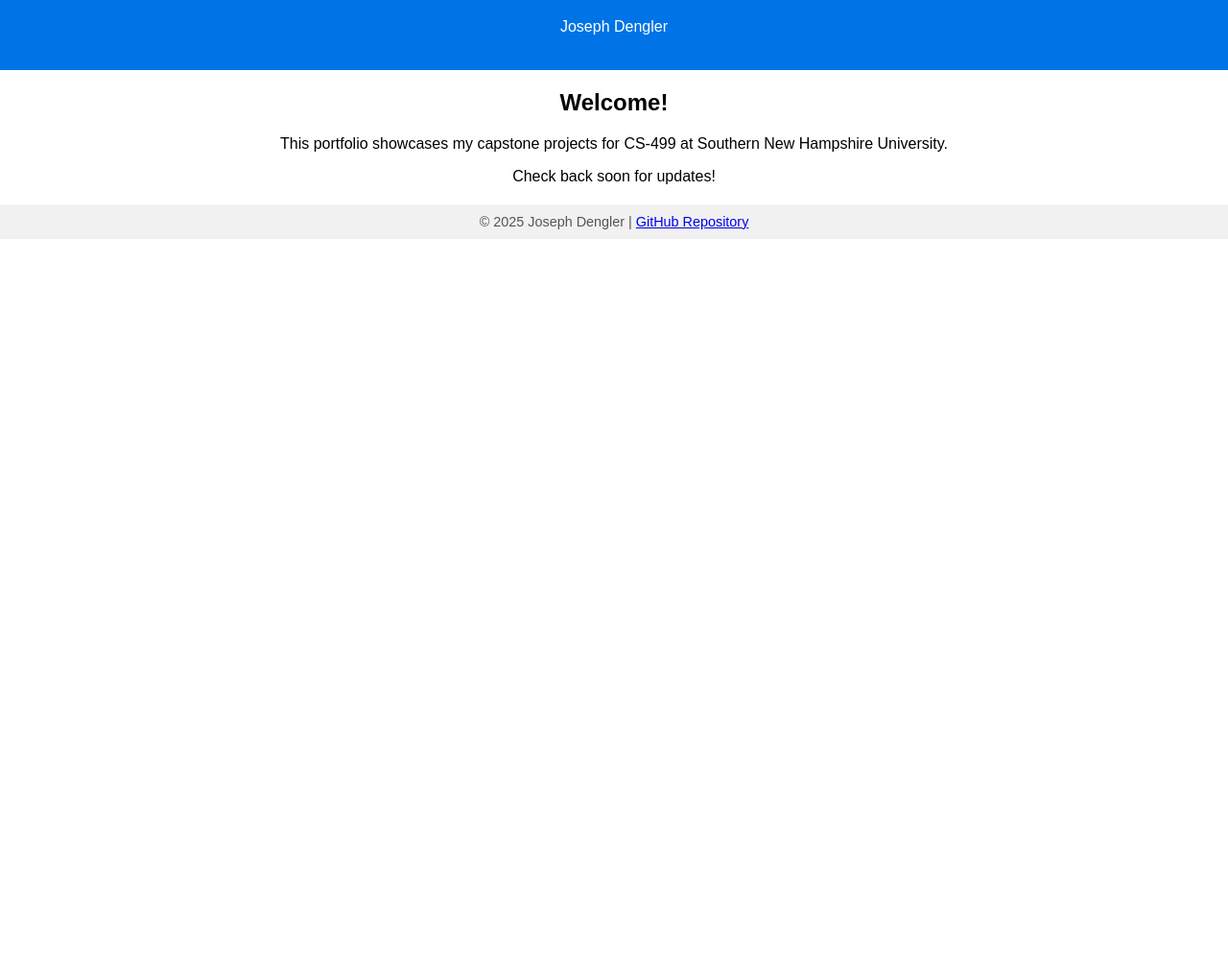
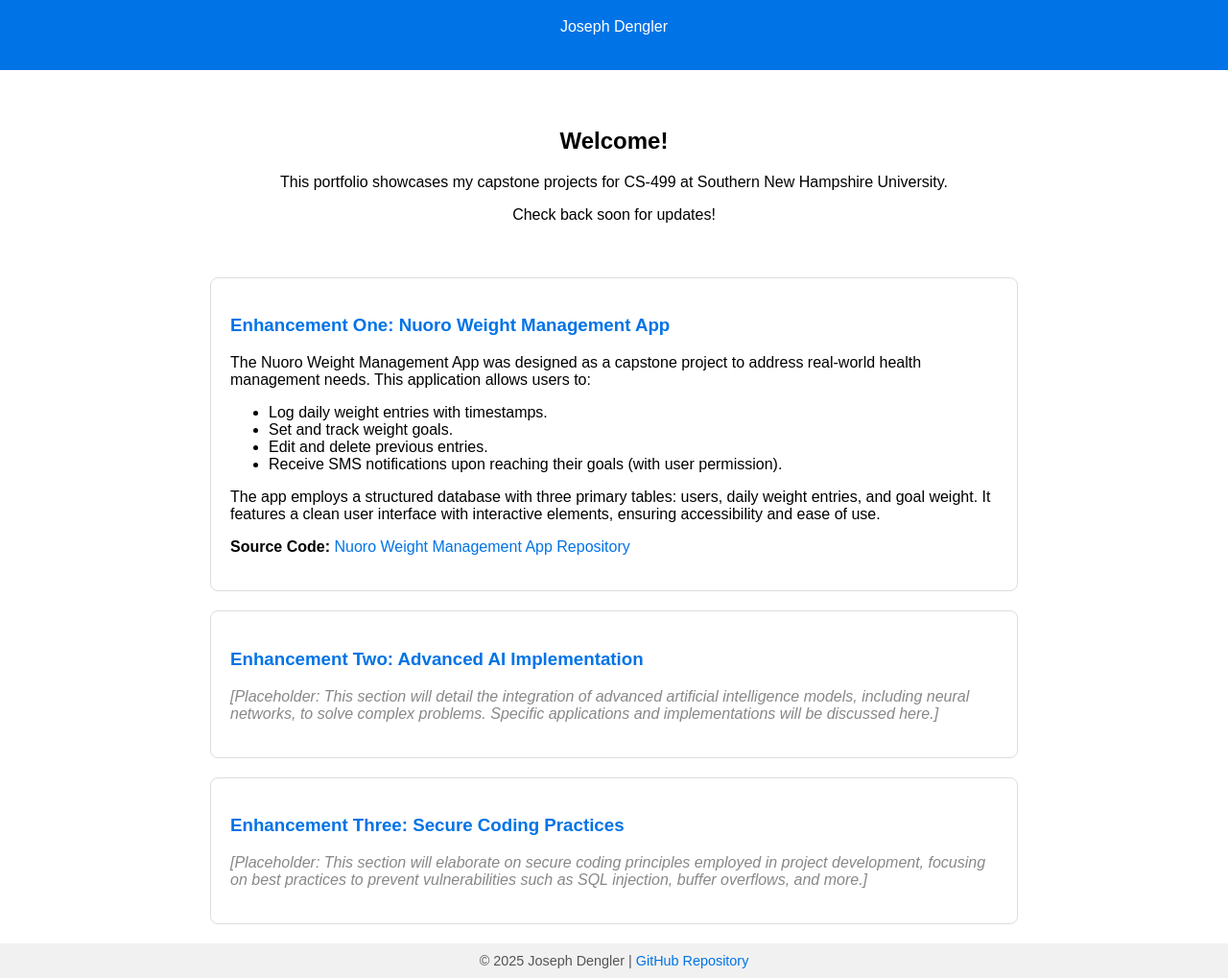
Before and after one commit to JPDengler/SNHU-Capstone-Portfolio, a plain HTML site: page index.html in a window 1280 px wide. Shown: the part 81-1100 px from the top of the page at 96% size. Before the commit the page ends 800 px from the top, so only its background shows below. Drawn offline with Linux system fonts and the light colour scheme.

Commit message:
Update index.html

```diff
--- a/index.html
+++ b/index.html
@@ -18,12 +18,35 @@
     }
     section {
       margin: 20px;
+      padding: 20px;
     }
     footer {
       background-color: #f1f1f1;
       padding: 10px 0;
       font-size: 0.9em;
       color: #555;
+    }
+    .enhancement {
+      margin: 20px auto;
+      padding: 20px;
+      border: 1px solid #ddd;
+      border-radius: 8px;
+      max-width: 800px;
+      text-align: left;
+    }
+    .enhancement h3 {
+      color: #0073e6;
+    }
+    .placeholder {
+      color: #888;
+      font-style: italic;
+    }
+    a {
+      color: #0073e6;
+      text-decoration: none;
+    }
+    a:hover {
+      text-decoration: underline;
     }
   </style>
 </head>
@@ -37,6 +60,30 @@
     <p>This portfolio showcases my capstone projects for CS-499 at Southern New Hampshire University.</p>
     <p>Check back soon for updates!</p>
   </section>
+
+  <section class="enhancement">
+    <h3>Enhancement One: Nuoro Weight Management App</h3>
+    <p>The Nuoro Weight Management App was designed as a capstone project to address real-world health management needs. This application allows users to:</p>
+    <ul>
+      <li>Log daily weight entries with timestamps.</li>
+      <li>Set and track weight goals.</li>
+      <li>Edit and delete previous entries.</li>
+      <li>Receive SMS notifications upon reaching their goals (with user permission).</li>
+    </ul>
+    <p>The app employs a structured database with three primary tables: users, daily weight entries, and goal weight. It features a clean user interface with interactive elements, ensuring accessibility and ease of use. </p>
+    <p><strong>Source Code:</strong> <a href="https://github.com/JPDengler/Nuoro-Weight-Management-App" target="_blank">Nuoro Weight Management App Repository</a></p>
+  </section>
+
+  <section class="enhancement">
+    <h3>Enhancement Two: Advanced AI Implementation</h3>
+    <p class="placeholder">[Placeholder: This section will detail the integration of advanced artificial intelligence models, including neural networks, to solve complex problems. Specific applications and implementations will be discussed here.]</p>
+  </section>
+
+  <section class="enhancement">
+    <h3>Enhancement Three: Secure Coding Practices</h3>
+    <p class="placeholder">[Placeholder: This section will elaborate on secure coding principles employed in project development, focusing on best practices to prevent vulnerabilities such as SQL injection, buffer overflows, and more.]</p>
+  </section>
+
   <footer>
     &copy; 2025 Joseph Dengler | <a href="https://github.com/JPDengler/SNHU-Capstone-Portfolio" target="_blank">GitHub Repository</a>
   </footer>
```
